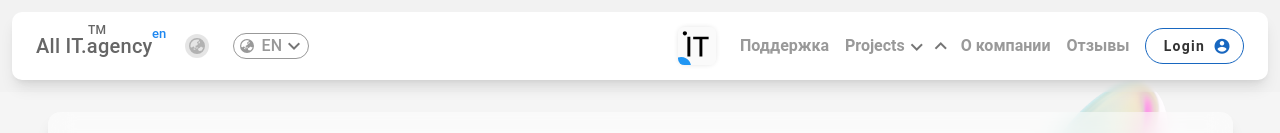
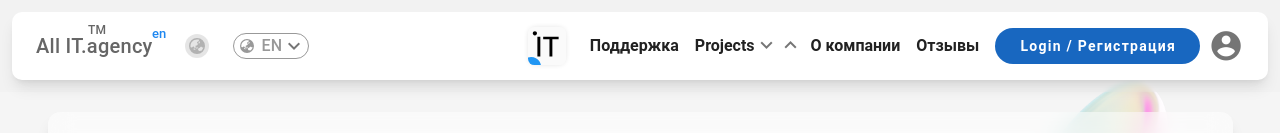
Before and after one commit to bahtierkamalov21/all-it, a Vue app: page / in a window 1280 px wide. Shown: the top 133 px of the page. Built offline with nearby package versions, Linux system fonts and the light colour scheme.

Commit message:
redesign

```diff
--- a/src/components/MainNavigation.vue
+++ b/src/components/MainNavigation.vue
@@ -25,9 +25,10 @@ div
                 div
                   router-link(class="text-decoration-none" v-for="list in item.list" :to="list.href" :key="list.id")
                     | {{ list.name }}
-          v-btn(class="login-button text-capitalize ml-4" elevation="0" outlined rounded color="costumBlue" depressed)
-            router-link(class="login-button-link font-weight-bold text-decoration-none" to="/signup") {{ $t("login") }}
-            v-icon(right) mdi-account-circle
+          v-btn(class="login-button text-capitalize px-6 ml-4" elevation="0" rounded color="costumBlue")
+            router-link(class="login-button-link font-weight-bold text-decoration-none" to="/signup") {{ $t("login") }} / Регистрация
+          v-btn(icon class="ml-2 pa-0")
+            v-icon(class="account-icon") mdi-account-circle
 </template>
 
 <script>
@@ -135,6 +136,10 @@ export default {
   border-radius: 10px;
 }
 
+.account-icon {
+  font-size: 2.2rem !important;
+}
+
 .title {
   display: flex;
   align-items: center;
@@ -187,7 +192,7 @@ li {
     font-weight: 600;
     display: flex;
     align-items: center;
-    color: #999 !important;
+    color: #000000de !important;
     height: 68px;
     padding: 0 16px 0 0;
   }
@@ -207,7 +212,7 @@ li {
 
     & > * {
       transition: all 0.2s ease-in;
-      color: #666 !important;
+      color: #999 !important;
     }
   }
 }
@@ -216,6 +221,7 @@ li {
   display: none;
   color: rgba(0, 0, 0, 0.54);
   position: relative;
+  top: -1.5px;
 }
 
 .logo {
@@ -264,11 +270,7 @@ li {
 
 .login-button {
   &-link {
-    color: #333 !important;
-  }
-
-  &:hover > span > .login-button-link {
-    color: #666 !important;
+    color: #fff !important;
   }
 }
 
@@ -292,7 +294,7 @@ li {
   }
 }
 
-@media screen and (max-width: 960px) {
+@media screen and (max-width: 1086px) {
   .nav-row {
     height: 62px;
     justify-content: space-between;
--- a/src/components/TheBottomNavigation.vue
+++ b/src/components/TheBottomNavigation.vue
@@ -91,7 +91,7 @@ export default {
   display: none;
 }
 
-@media screen and (max-width: 900px) {
+@media screen and (max-width: 1086px) {
   .navigation {
     display: flex;
   }
--- a/src/components/TheFaq.vue
+++ b/src/components/TheFaq.vue
@@ -161,7 +161,7 @@ ul {
   }
 }
 
-@media screen and (max-width: 900px) {
+@media screen and (max-width: 1086px) {
   .right {
     &-title {
       font-size: 1.5rem;
```
